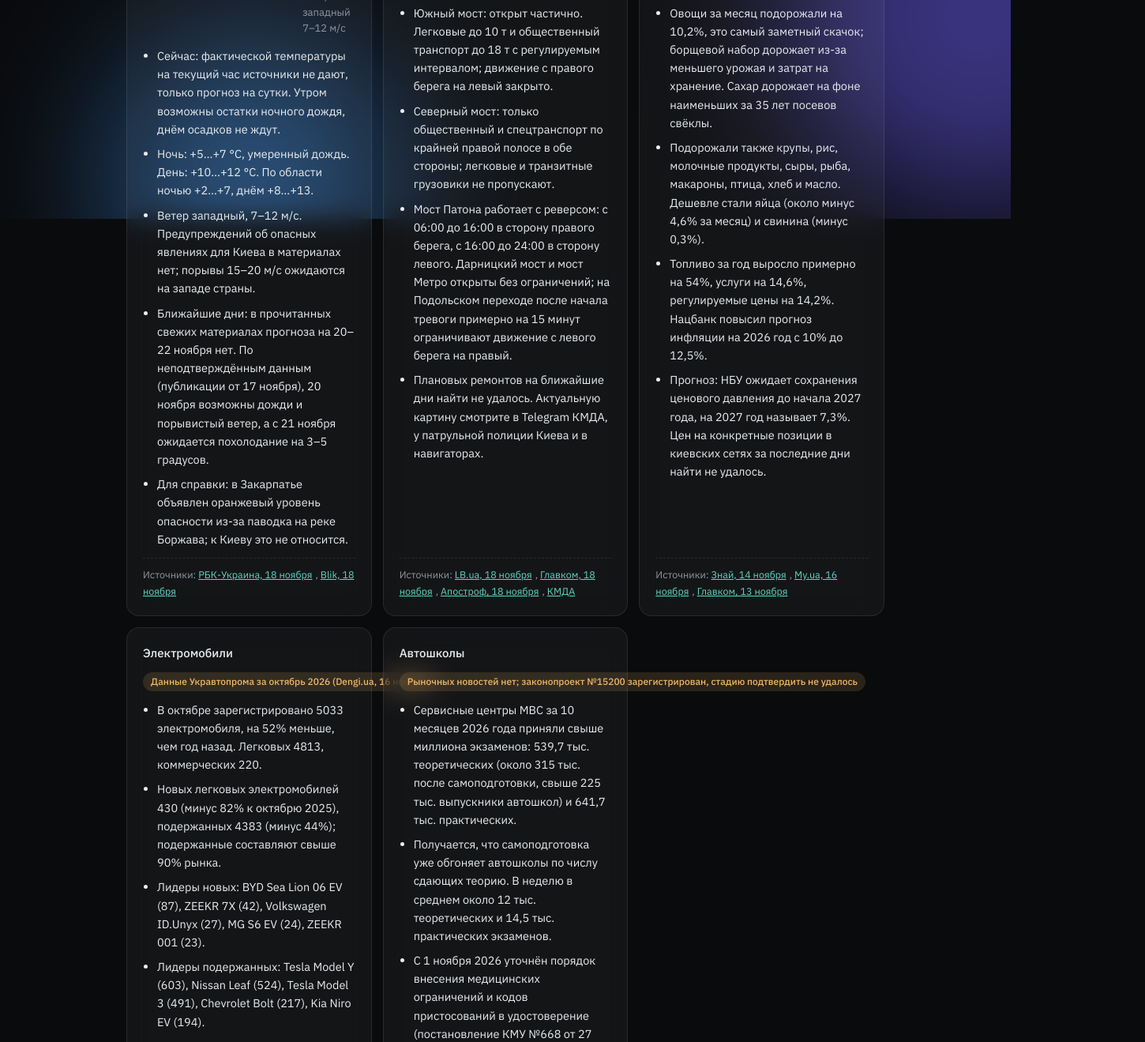
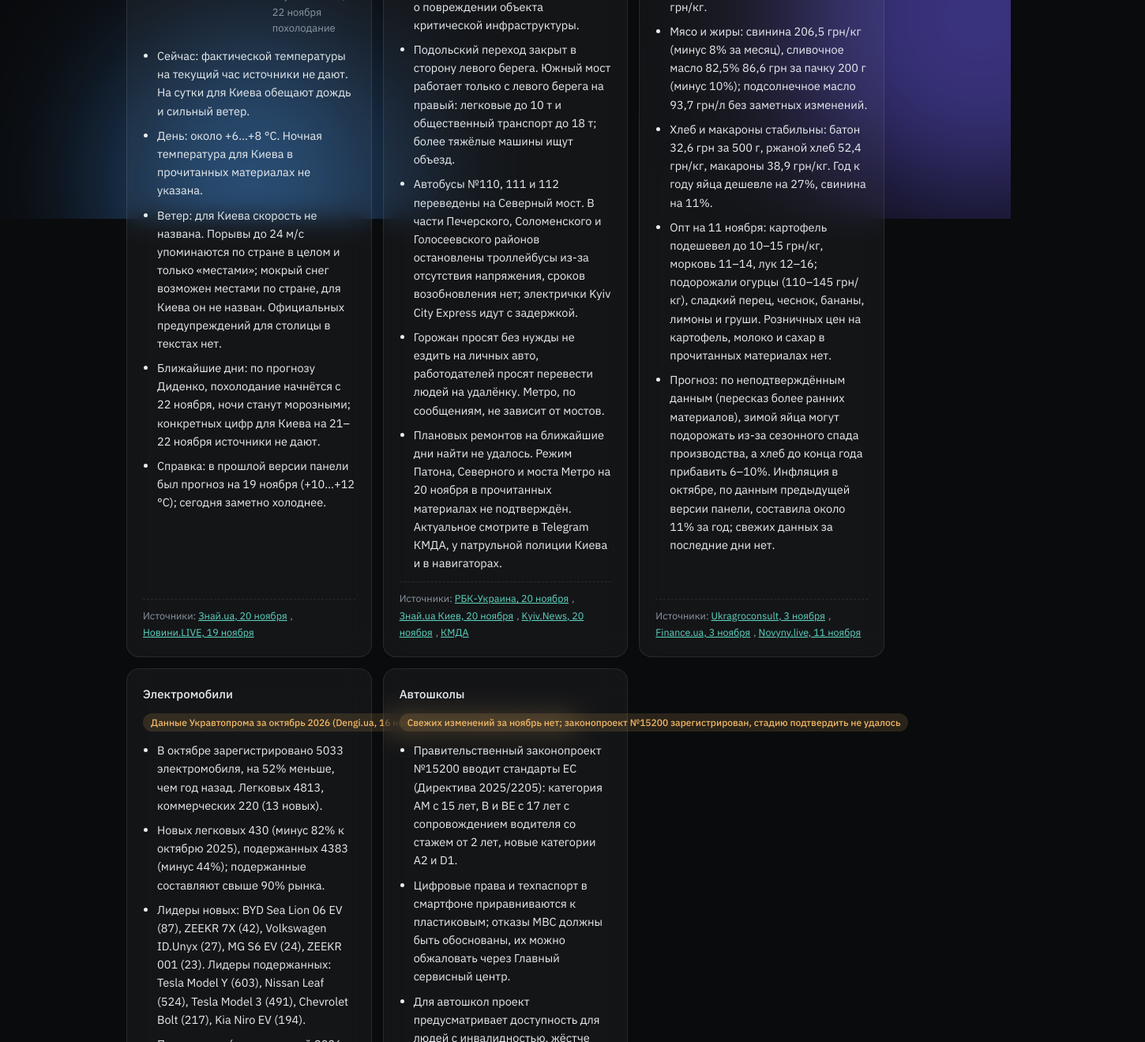
Before and after one commit to Sash5385/Digest, a plain HTML site: page kyiv/index.html in a window 1280 px wide. Shown: the part 523-1842 px from the top of the page at 79% size, 1450 px wide, since content can reach past the window. Drawn offline with Linux system fonts and the light colour scheme; a web font is replaced by a local one.

Commit message:
Обновление инфопанели Киев: 20 ноября 2026
Co-Authored-By: Claude Sonnet 5.5 <noreply@anthropic.com>
Claude-Session: https://claude.ai/code/session_017Jozokt4aUMFK2ozQU8bzH

```diff
--- a/kyiv/index.html
+++ b/kyiv/index.html
@@ -141,7 +141,7 @@ code { font-family: var(--font-mono); font-size: 0.9em; background: var(--code-b
 </div>
 <div class="wrap">
   <header>
-    <div class="eyebrow">Обновлено · 19 ноября 2026, 09:54 по Киеву</div>
+    <div class="eyebrow">Обновлено · 20 ноября 2026, 09:50 по Киеву</div>
     <h1>Инфопанель <em>Киев</em></h1>
     <p class="lead">Погода, перекрытия дорог, цены, электромобили и новости автошкол. Данные собираются веб-поиском.</p>
     <a class="back" href="/">← Оба дайджеста</a>
@@ -150,64 +150,64 @@ code { font-family: var(--font-mono); font-size: 0.9em; background: var(--code-b
   <div class="grid">
       <article class="card">
         <h2>Погода</h2>
-        <span class="pill warn" style="align-self:flex-start">Прогноз на 19 ноября (УкрГМЦ в пересказе РБК и Blik); замера «сейчас» в источниках нет</span>
-        <div class="weather-now"><div class="temp">+10…+12 °C</div><div class="desc">Днём без осадков; ночью +5…+7, дождь, ветер западный 7–12 м/с</div></div>
+        <span class="pill warn" style="align-self:flex-start">Прогноз на 20 ноября (Укргидрометцентр и Диденко в пересказе Знай.ua, 07:00); замера «сейчас» в источниках нет</span>
+        <div class="weather-now"><div class="temp">+6…+8 °C</div><div class="desc">Днём дождь и сильный ветер; ночные значения для Киева не опубликованы; с 22 ноября похолодание</div></div>
         <ul>
-          <li>Сейчас: фактической температуры на текущий час источники не дают, только прогноз на сутки. Утром возможны остатки ночного дождя, днём осадков не ждут.</li>
-          <li>Ночь: +5…+7 °C, умеренный дождь. День: +10…+12 °C. По области ночью +2…+7, днём +8…+13.</li>
-          <li>Ветер западный, 7–12 м/с. Предупреждений об опасных явлениях для Киева в материалах нет; порывы 15–20 м/с ожидаются на западе страны.</li>
-          <li>Ближайшие дни: в прочитанных свежих материалах прогноза на 20–22 ноября нет. По неподтверждённым данным (публикации от 17 ноября), 20 ноября возможны дожди и порывистый ветер, а с 21 ноября ожидается похолодание на 3–5 градусов.</li>
-          <li>Для справки: в Закарпатье объявлен оранжевый уровень опасности из-за паводка на реке Боржава; к Киеву это не относится.</li>
+          <li>Сейчас: фактической температуры на текущий час источники не дают. На сутки для Киева обещают дождь и сильный ветер.</li>
+          <li>День: около +6…+8 °C. Ночная температура для Киева в прочитанных материалах не указана.</li>
+          <li>Ветер: для Киева скорость не названа. Порывы до 24 м/с упоминаются по стране в целом и только «местами»; мокрый снег возможен местами по стране, для Киева он не назван. Официальных предупреждений для столицы в текстах нет.</li>
+          <li>Ближайшие дни: по прогнозу Диденко, похолодание начнётся с 22 ноября, ночи станут морозными; конкретных цифр для Киева на 21–22 ноября источники не дают.</li>
+          <li>Справка: в прошлой версии панели был прогноз на 19 ноября (+10…+12 °C); сегодня заметно холоднее.</li>
         </ul>
-        <div class="sources">Источники: <a href="https://www.rbc.ua/rus/news/doshchi-mozhut-sprichiniti-zatoplennya-k-1795009285.html" target="_blank" rel="noopener">РБК-Украина, 18 ноября</a>, <a href="https://blik.ua/regions/51495-yaka-pogoda-zavtra-19-listopada-v-ukrayini-doshitime-i-bude-po-osinnomu-teplo-v-karpatakh-mokrii-snig" target="_blank" rel="noopener">Blik, 18 ноября</a></div>
+        <div class="sources">Источники: <a href="https://cv.znaj.ua/574621-ciklon-nakrivaye-ukrajinu-doshchami-i-vitrom-koli-vdarit-poholodannya" target="_blank" rel="noopener">Знай.ua, 20 ноября</a>, <a href="https://news.novyny.live/tsiklon-prinese-v-ukrayinu-negodu-sinoptik-didenko-poperedila-pro-doshchi-355271.html" target="_blank" rel="noopener">Новини.LIVE, 19 ноября</a></div>
       </article>
       <article class="card">
         <h2>Перекрытия дорог</h2>
-        <span class="pill warn" style="align-self:flex-start">Сведения КМДА на 18 ноября; актуальность на 19 ноября не подтверждена</span>
+        <span class="pill warn" style="align-self:flex-start">Утренние сообщения 20 ноября после ночной атаки; ситуация быстро меняется, оценку повреждений обещали после отбоя тревоги</span>
         <ul>
-          <li>После ударов по Южному и Северному мостам в ночь на 17 ноября схема движения между берегами изменена; сроки ремонта пока определяют эксперты.</li>
-          <li>Южный мост: открыт частично. Легковые до 10 т и общественный транспорт до 18 т с регулируемым интервалом; движение с правого берега на левый закрыто.</li>
-          <li>Северный мост: только общественный и спецтранспорт по крайней правой полосе в обе стороны; легковые и транзитные грузовики не пропускают.</li>
-          <li>Мост Патона работает с реверсом: с 06:00 до 16:00 в сторону правого берега, с 16:00 до 24:00 в сторону левого. Дарницкий мост и мост Метро открыты без ограничений; на Подольском переходе после начала тревоги примерно на 15 минут ограничивают движение с левого берега на правый.</li>
-          <li>Плановых ремонтов на ближайшие дни найти не удалось. Актуальную картину смотрите в Telegram КМДА, у патрульной полиции Киева и в навигаторах.</li>
+          <li>В ночь на 20 ноября повреждены три моста через Днепр: Подольско-Воскресенский переход, Дарницкий мост и Южный мост (повторное попадание). Кличко сообщил также о повреждении объекта критической инфраструктуры.</li>
+          <li>Подольский переход закрыт в сторону левого берега. Южный мост работает только с левого берега на правый: легковые до 10 т и общественный транспорт до 18 т; более тяжёлые машины ищут объезд.</li>
+          <li>Автобусы №110, 111 и 112 переведены на Северный мост. В части Печерского, Соломенского и Голосеевского районов остановлены троллейбусы из-за отсутствия напряжения, сроков возобновления нет; электрички Kyiv City Express идут с задержкой.</li>
+          <li>Горожан просят без нужды не ездить на личных авто, работодателей просят перевести людей на удалёнку. Метро, по сообщениям, не зависит от мостов.</li>
+          <li>Плановых ремонтов на ближайшие дни найти не удалось. Режим Патона, Северного и моста Метро на 20 ноября в прочитанных материалах не подтверждён. Актуальное смотрите в Telegram КМДА, у патрульной полиции Киева и в навигаторах.</li>
         </ul>
-        <div class="sources">Источники: <a href="https://lb.ua/society/2026/11/18/782002_kmda_rozpovili_pro_obmezhennya.html" target="_blank" rel="noopener">LB.ua, 18 ноября</a>, <a href="https://glavcom.ua/kyiv/news/jak-pratsjujut-mosti-kijeva-18-listopada-aktualna-informatsija-1156515.html" target="_blank" rel="noopener">Главком, 18 ноября</a>, <a href="https://apostrophe.ua/kyiv/kijivski-mosti-18-listopada-de-obmezhili-rukh-i-jaki-perepravi-vidkriti.html" target="_blank" rel="noopener">Апостроф, 18 ноября</a>, <a href="https://kyivcity.gov.ua/" target="_blank" rel="noopener">КМДА</a></div>
+        <div class="sources">Источники: <a href="https://www.rbc.ua/rus/news/tri-mosti-kievi-poshkodzheni-pislya-balistichnoyi-1795149727.html" target="_blank" rel="noopener">РБК-Украина, 20 ноября</a>, <a href="https://kyiv.znaj.ua/574674-nichna-ataka-poshkodila-tri-mosti-v-kiyevi-yak-teper-perebratisya-mizh-beregami" target="_blank" rel="noopener">Знай.ua Киев, 20 ноября</a>, <a href="https://kyiv.news/war-air-defense/ataka-kyiv-poshkodzheno-try-mosty/" target="_blank" rel="noopener">Kyiv.News, 20 ноября</a>, <a href="https://kyivcity.gov.ua/" target="_blank" rel="noopener">КМДА</a></div>
       </article>
       <article class="card">
         <h2>Цены в магазинах</h2>
-        <span class="pill warn" style="align-self:flex-start">Данные Держстата за октябрь и пересказ СМИ; свежих цен по сетям на этой неделе нет</span>
+        <span class="pill warn" style="align-self:flex-start">Свежих цен по киевским сетям нет; ниже средние по Украине на 3 ноября (Минагро) и опт на 11 ноября</span>
         <ul>
-          <li>Инфляция по стране в октябре: +1,8% за месяц и около 11% к прошлому году (в сентябре 10%); с начала года около +10,3%. Базовая инфляция 9,7% за год.</li>
-          <li>Овощи за месяц подорожали на 10,2%, это самый заметный скачок; борщевой набор дорожает из-за меньшего урожая и затрат на хранение. Сахар дорожает на фоне наименьших за 35 лет посевов свёклы.</li>
-          <li>Подорожали также крупы, рис, молочные продукты, сыры, рыба, макароны, птица, хлеб и масло. Дешевле стали яйца (около минус 4,6% за месяц) и свинина (минус 0,3%).</li>
-          <li>Топливо за год выросло примерно на 54%, услуги на 14,6%, регулируемые цены на 14,2%. Нацбанк повысил прогноз инфляции на 2026 год с 10% до 12,5%.</li>
-          <li>Прогноз: НБУ ожидает сохранения ценового давления до начала 2027 года, на 2027 год называет 7,3%. Цен на конкретные позиции в киевских сетях за последние дни найти не удалось.</li>
+          <li>Начало ноября, розница по стране (3 ноября): яйца 47,8 грн за десяток (около минус 21% за месяц), капуста 18,2 грн/кг (минус 20%), свёкла 15,7, лук 18,7, морковь 16,8 грн/кг.</li>
+          <li>Мясо и жиры: свинина 206,5 грн/кг (минус 8% за месяц), сливочное масло 82,5% 86,6 грн за пачку 200 г (минус 10%); подсолнечное масло 93,7 грн/л без заметных изменений.</li>
+          <li>Хлеб и макароны стабильны: батон 32,6 грн за 500 г, ржаной хлеб 52,4 грн/кг, макароны 38,9 грн/кг. Год к году яйца дешевле на 27%, свинина на 11%.</li>
+          <li>Опт на 11 ноября: картофель подешевел до 10–15 грн/кг, морковь 11–14, лук 12–16; подорожали огурцы (110–145 грн/кг), сладкий перец, чеснок, бананы, лимоны и груши. Розничных цен на картофель, молоко и сахар в прочитанных материалах нет.</li>
+          <li>Прогноз: по неподтверждённым данным (пересказ более ранних материалов), зимой яйца могут подорожать из-за сезонного спада производства, а хлеб до конца года прибавить 6–10%. Инфляция в октябре, по данным предыдущей версии панели, составила около 11% за год; свежих данных за последние дни нет.</li>
         </ul>
-        <div class="sources">Источники: <a href="https://flash.znaj.ua/573773-borshchoviy-nabir-rizko-dorozhchaye-skilki-shche-zrostatimut-cini" target="_blank" rel="noopener">Знай, 14 ноября</a>, <a href="https://my.ua/uk/news/cluster/2026-11-16-infliatsiia-razgoniaetsia-kakie-produkty-podorozhali-bolshe-vsego/f20e95d9-ae89-6c64-daa9-75adf0fcd066" target="_blank" rel="noopener">My.ua, 16 ноября</a>, <a href="https://glavcom.ua/news/tsini-v-ukrajini-znovu-zrosli-natsbank-nazvav-holovni-prichini-1155316.html" target="_blank" rel="noopener">Главком, 13 ноября</a></div>
+        <div class="sources">Источники: <a href="https://ukragroconsult.com/news/na-pochatku-lystopada-v-ukrayini-znyzylysya-cziny-na-osnovni-produkty-harchuvannya/" target="_blank" rel="noopener">Ukragroconsult, 3 ноября</a>, <a href="https://news.finance.ua/ua/na-yaki-produkty-v-ukraini-znyzylysya-ciny-u-lystopadi-infohrafika" target="_blank" rel="noopener">Finance.ua, 3 ноября</a>, <a href="https://novyny.live/ekonomi/kartoplia-deshevshaie-a-frukti-dorozhchaiut-shcho-vidbuvaietsia-z-tsinami-v-ukrayini-353603.html" target="_blank" rel="noopener">Novyny.live, 11 ноября</a></div>
       </article>
       <article class="card">
         <h2>Электромобили</h2>
-        <span class="pill warn" style="align-self:flex-start">Данные Укравтопрома за октябрь 2026 (Dengi.ua, 16 ноября)</span>
+        <span class="pill warn" style="align-self:flex-start">Данные Укравтопрома за октябрь 2026 (Dengi.ua, 16 ноября); новее материалов не нашлось</span>
         <ul>
-          <li>В октябре зарегистрировано 5033 электромобиля, на 52% меньше, чем год назад. Легковых 4813, коммерческих 220.</li>
-          <li>Новых легковых электромобилей 430 (минус 82% к октябрю 2025), подержанных 4383 (минус 44%); подержанные составляют свыше 90% рынка.</li>
-          <li>Лидеры новых: BYD Sea Lion 06 EV (87), ZEEKR 7X (42), Volkswagen ID.Unyx (27), MG S6 EV (24), ZEEKR 001 (23).</li>
-          <li>Лидеры подержанных: Tesla Model Y (603), Nissan Leaf (524), Tesla Model 3 (491), Chevrolet Bolt (217), Kia Niro EV (194).</li>
-          <li>Контекст: спад связывают с возвратом 20% НДС при ввозе с 1 января 2026 года (по данным предыдущих материалов). Текущих цен на модели и новостей по зарядной инфраструктуре найти не удалось.</li>
+          <li>В октябре зарегистрировано 5033 электромобиля, на 52% меньше, чем год назад. Легковых 4813, коммерческих 220 (13 новых).</li>
+          <li>Новых легковых 430 (минус 82% к октябрю 2025), подержанных 4383 (минус 44%); подержанные составляют свыше 90% рынка.</li>
+          <li>Лидеры новых: BYD Sea Lion 06 EV (87), ZEEKR 7X (42), Volkswagen ID.Unyx (27), MG S6 EV (24), ZEEKR 001 (23). Лидеры подержанных: Tesla Model Y (603), Nissan Leaf (524), Tesla Model 3 (491), Chevrolet Bolt (217), Kia Niro EV (194).</li>
+          <li>По регионам (данные за май 2026, 2652 легковых): Киев 324, Львовская область 271, Киевская 213, Ровенская 202, Волынская 195.</li>
+          <li>Причины спада и цены на модели в прочитанных материалах не названы; по неподтверждённым данным, спад связывают с возвратом НДС при ввозе с 1 января 2026 года.</li>
         </ul>
-        <div class="sources">Источники: <a href="https://dengi.ua/ua/business/9763555-rinok-elektromobiliv-v-ukrayini-zaznav-spadu-scho-kupuvali-v-zhovtni" target="_blank" rel="noopener">Dengi.ua, 16 ноября</a></div>
+        <div class="sources">Источники: <a href="https://dengi.ua/ua/business/9763555-rinok-elektromobiliv-v-ukrayini-zaznav-spadu-scho-kupuvali-v-zhovtni" target="_blank" rel="noopener">Dengi.ua, 16 ноября</a>, <a href="https://dengi.ua/ua/business/9761087-elektromobili-v-ukrayini-yaki-regioni-stali-liderami-za-kilkistyu-rejestratsij" target="_blank" rel="noopener">Dengi.ua, 22 июня</a></div>
       </article>
       <article class="card">
         <h2>Автошколы</h2>
-        <span class="pill warn" style="align-self:flex-start">Рыночных новостей нет; законопроект №15200 зарегистрирован, стадию подтвердить не удалось</span>
+        <span class="pill warn" style="align-self:flex-start">Свежих изменений за ноябрь нет; законопроект №15200 зарегистрирован, стадию подтвердить не удалось</span>
         <ul>
-          <li>Сервисные центры МВС за 10 месяцев 2026 года приняли свыше миллиона экзаменов: 539,7 тыс. теоретических (около 315 тыс. после самоподготовки, свыше 225 тыс. выпускники автошкол) и 641,7 тыс. практических.</li>
-          <li>Получается, что самоподготовка уже обгоняет автошколы по числу сдающих теорию. В неделю в среднем около 12 тыс. теоретических и 14,5 тыс. практических экзаменов.</li>
-          <li>С 1 ноября 2026 уточнён порядок внесения медицинских ограничений и кодов пристосований в удостоверение (постановление КМУ №668 от 27 мая). Массовой замены нет, действующие права остаются в силе.</li>
-          <li>Правительственный законопроект №15200 (зарегистрирован 27 апреля 2026) вводит стандарты ЕС: изменения по выдаче прав и регистрации авто, механизм обжалования отказов. Детали о категориях и возрасте (с 15–17 лет) известны из мая, о дальнейшем движении в Раде данных нет.</li>
-          <li>По неподтверждённым данным, в октябре был зарегистрирован ещё один проект (№16170); его статус не проверен.</li>
+          <li>Правительственный законопроект №15200 вводит стандарты ЕС (Директива 2025/2205): категория AM с 15 лет, B и BE с 17 лет с сопровождением водителя со стажем от 2 лет, новые категории A2 и D1.</li>
+          <li>Цифровые права и техпаспорт в смартфоне приравниваются к пластиковым; отказы МВС должны быть обоснованы, их можно обжаловать через Главный сервисный центр.</li>
+          <li>Для автошкол проект предусматривает доступность для людей с инвалидностью, жёстче требования к инструкторам (доврачебная помощь) и единые типовые программы от Кабмина.</li>
+          <li>По данным предыдущей версии панели (ГСЦ МВС, 16 ноября; сегодня страница не открылась), за 10 месяцев 2026 года приняли свыше миллиона экзаменов, самоподготовка по теории обгоняет автошколы.</li>
+          <li>О движении законопроекта в Раде данных нет; по неподтверждённым данным, в октябре зарегистрирован ещё один проект (№16170), его статус не проверен.</li>
         </ul>
-        <div class="sources">Источники: <a href="https://hsc.gov.ua/2026/11/16/stabilno-visokij-popit-pidsumki-skladannya-ispitiv-u-servisnih-tsentrah-mvs-za-10-misyatsiv-2026-roku/" target="_blank" rel="noopener">ГСЦ МВС, 16 ноября</a>, <a href="https://pmg.ua/life/144377-nove-pravylo-diye-z-1-lystopada-dlia-vodiyiv-zaprovadyly-zminy-v-oformlenni-posvidchen" target="_blank" rel="noopener">PMG.ua, 18 ноября</a>, <a href="https://buhplatforma.com.ua/news/117966-vodiiski-prava-ta-reiestratsiia-avto-za-standartamy-yes-zareiestruvaly-zakonoproiekt" target="_blank" rel="noopener">Бухплатформа, 4 мая</a>, <a href="https://itc.ua/ua/novini/prava-z-15-rokiv-tsyfrovi-dokumenty-ta-kategoriyi/" target="_blank" rel="noopener">ITC, 6 мая</a></div>
+        <div class="sources">Источники: <a href="https://itc.ua/ua/novini/prava-z-15-rokiv-tsyfrovi-dokumenty-ta-kategoriyi/" target="_blank" rel="noopener">ITC.ua, 6 мая</a>, <a href="https://buhplatforma.com.ua/news/117966-vodiiski-prava-ta-reiestratsiia-avto-za-standartamy-yes-zareiestruvaly-zakonoproiekt" target="_blank" rel="noopener">Бухплатформа, 4 мая</a>, <a href="https://hsc.gov.ua/2026/11/16/stabilno-visokij-popit-pidsumki-skladannya-ispitiv-u-servisnih-tsentrah-mvs-za-10-misyatsiv-2026-roku/" target="_blank" rel="noopener">ГСЦ МВС, 16 ноября</a></div>
       </article>
   </div>
   <p class="foot">Перекрытия и погода меняются быстрее остального, для точных деталей на конкретный час сверяйся с источниками.</p>
```
